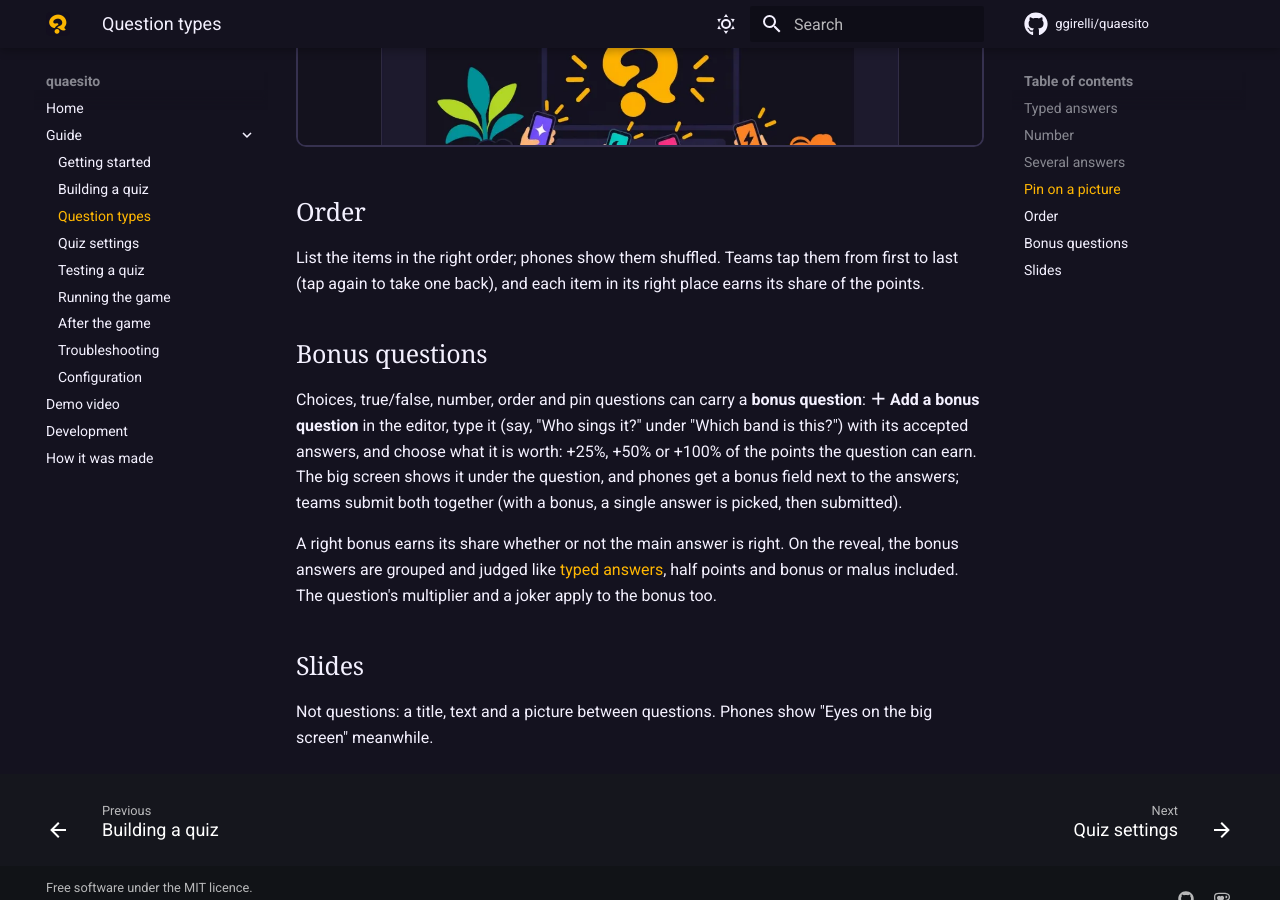
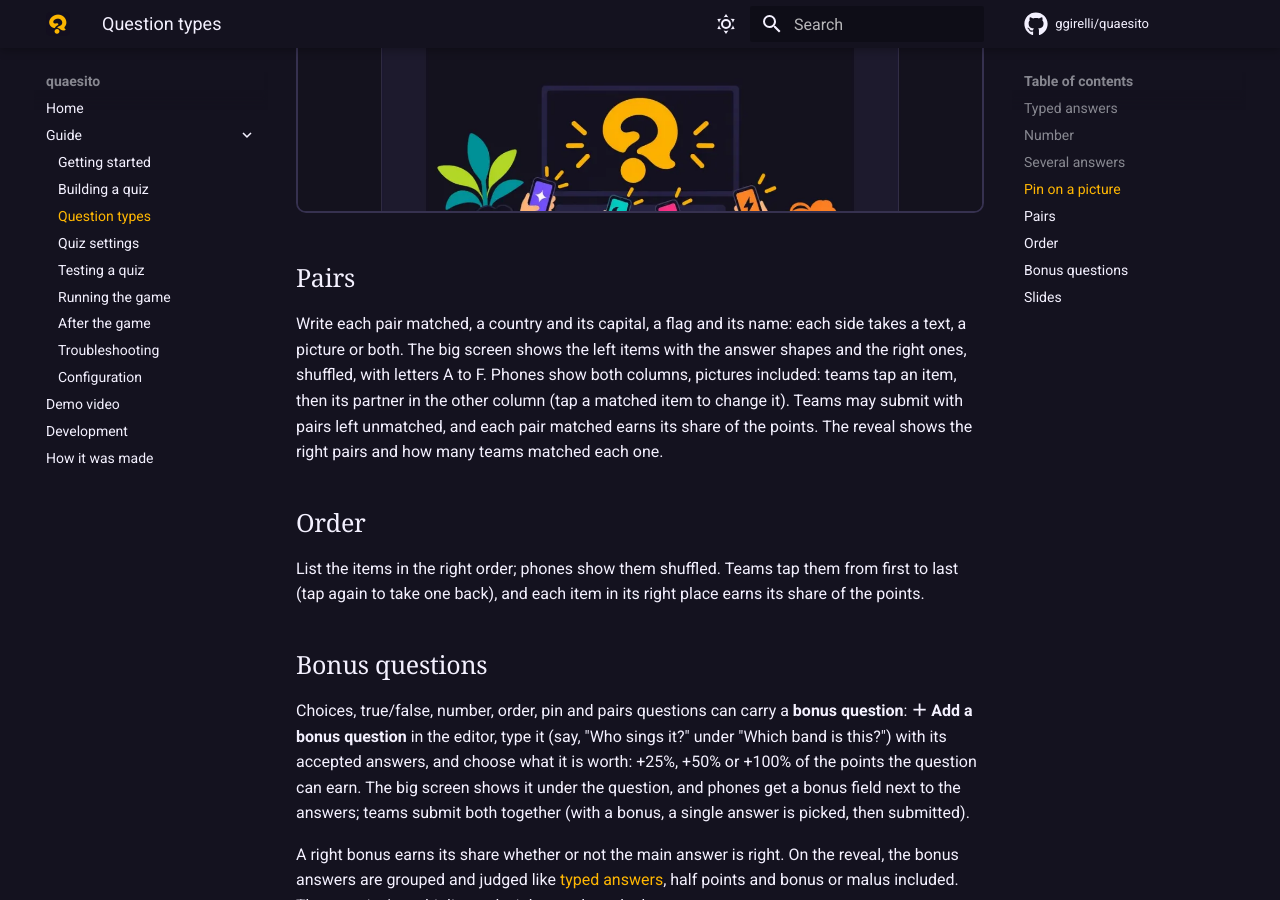
Before and after one commit to ggirelli/quaesito, an MkDocs documentation site: the page built from docs/question-types.md, in a window 1280 px wide and 900 px high, scrolled down 3079 px. Built offline with MkDocs 1.6.1 and Material for MkDocs 9.7.7, drawn with Linux system fonts in a browser that asks for light colours; plug-ins that fetch from the network failed and are left out; some of the changed text lies outside the part shown.

Commit message:
docs: pairs questions in the guide and the changelog
Co-Authored-By: Claude Opus 5.5 <noreply@anthropic.com>

```diff
--- a/docs/question-types.md
+++ b/docs/question-types.md
@@ -9,6 +9,7 @@
 | Order | tap 2–6 items from first to last | each item in its place earns its share |
 | Several answers | type 2–8 answers at once | each part judged like a typed answer; points shared between parts |
 | Pin | drop a pin on the question's picture | full points close to the spot, fewer further away |
+| Pairs | match each of 2–6 items (text and/or picture) with its partner | each pair matched earns its share |
 
 ## Typed answers
 
@@ -50,6 +51,15 @@ spot.
 
 ![Editing a pin question by clicking the right spot](screenshots/editor-pin.webp)
 
+## Pairs
+
+Write each pair matched, a country and its capital, a flag and its name: each side takes a text,
+a picture or both. The big screen shows the left items with the answer shapes and the right ones,
+shuffled, with letters A to F. Phones show both columns, pictures included: teams tap an item,
+then its partner in the other column (tap a matched item to change it). Teams may submit with
+pairs left unmatched, and each pair matched earns its share of the points. The reveal shows the
+right pairs and how many teams matched each one.
+
 ## Order
 
 List the items in the right order; phones show them shuffled. Teams tap them from first to last
@@ -57,7 +67,7 @@ List the items in the right order; phones show them shuffled. Teams tap them fro
 
 ## Bonus questions
 
-Choices, true/false, number, order and pin questions can carry a **bonus question**: **＋ Add a bonus
+Choices, true/false, number, order, pin and pairs questions can carry a **bonus question**: **＋ Add a bonus
 question** in the editor, type it (say, "Who sings it?" under "Which band is this?") with its
 accepted answers, and choose what it is worth: +25%, +50% or +100% of the points the question can
 earn. The big screen shows it under the question, and phones get a bonus field next to the
```
Also changed, not shown: CHANGELOG.md (+6 -0 lines), docs/index.md (+1 -0 lines).
